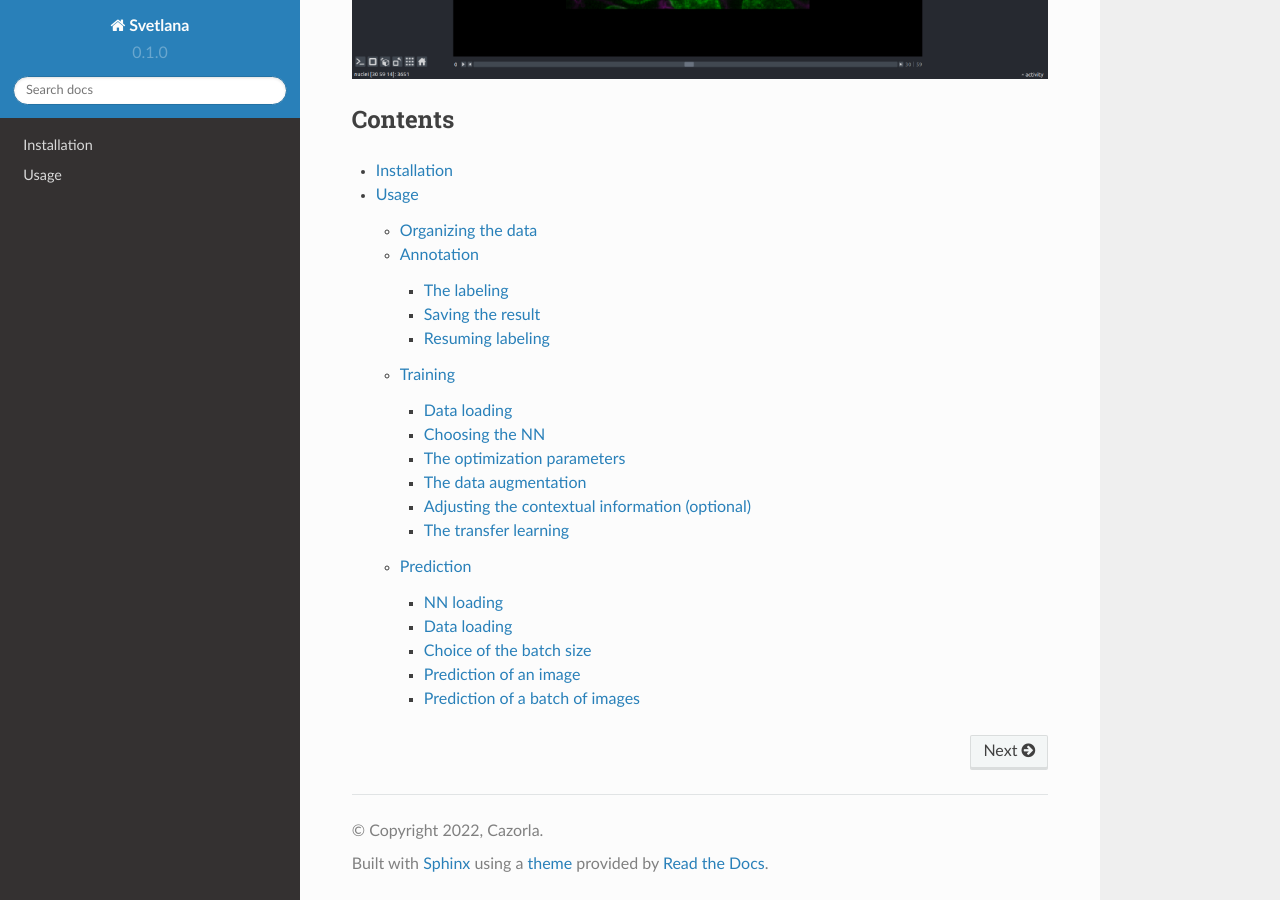
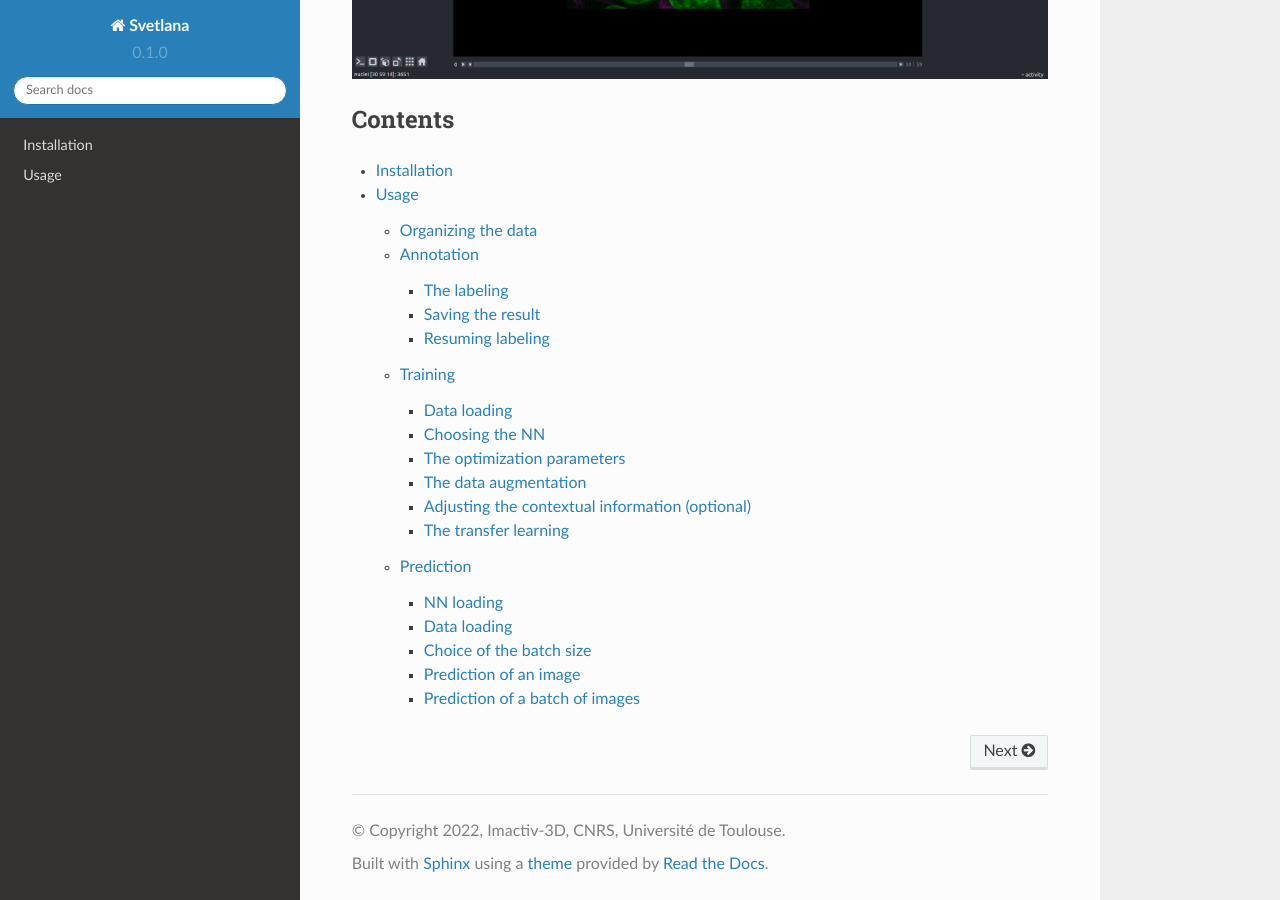
Before and after one commit to koopa31/Svetlana_documentation, a Sphinx documentation site: the page built from docs/source/index.rst, in a window 1280 px wide and 900 px high, scrolled down 958 px. Built offline with Sphinx 7.4.7 and the Read the Docs theme 2.0.0, drawn with Linux system fonts in a browser that asks for light colours.

Commit message:
changement du copyright

```diff
--- a/docs/source/conf.py
+++ b/docs/source/conf.py
@@ -3,8 +3,8 @@
 # -- Project information
 
 project = 'Svetlana'
-copyright = '2022, Cazorla'
-author = 'Cazorla'
+copyright = '2022, Imactiv-3D, CNRS, Université de Toulouse'
+author = 'Imactiv-3D, CNRS, Université de Toulouse'
 
 release = '0.1'
 version = '0.1.0'
```
